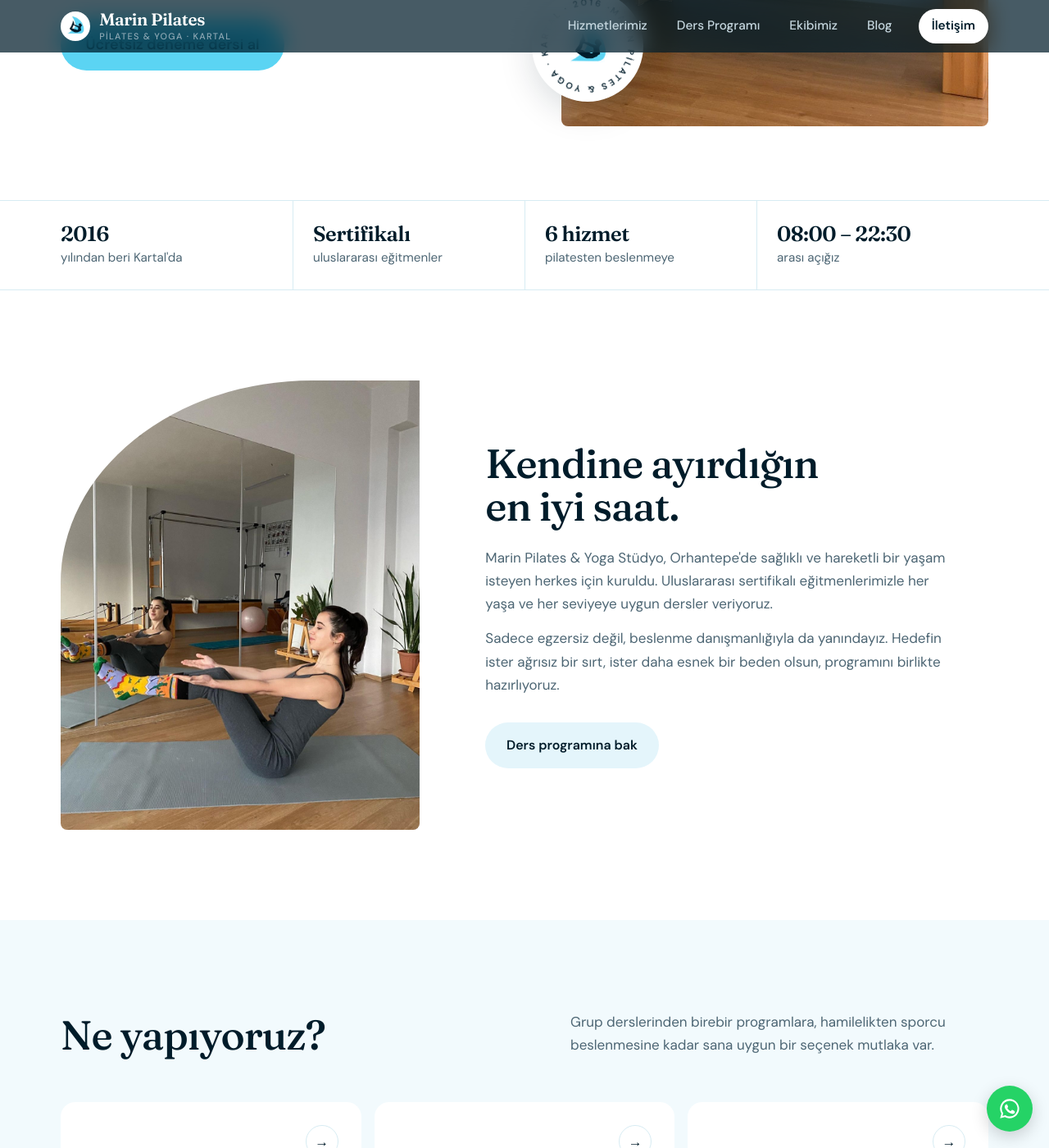
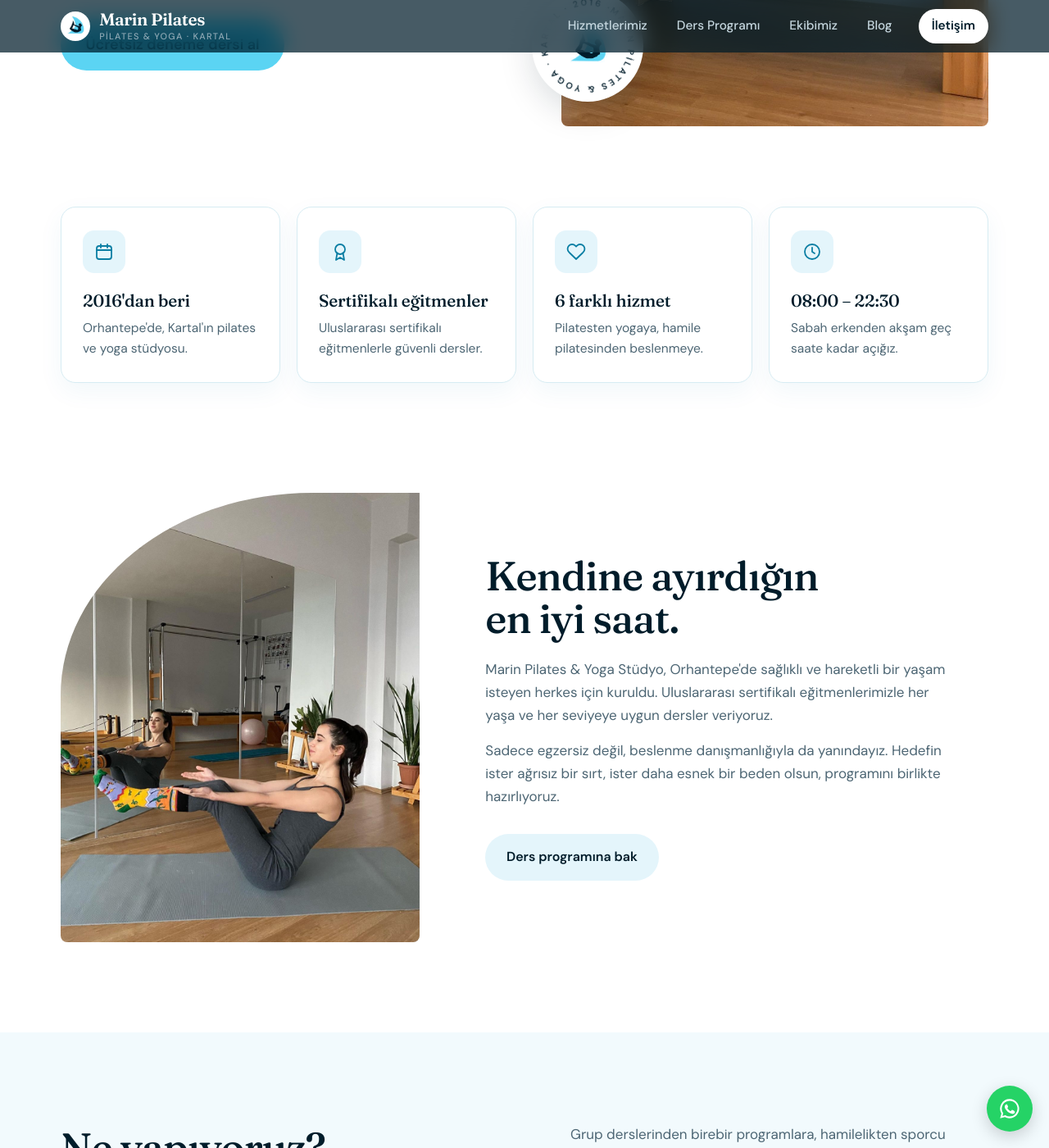
Before and after one commit to irembasoglu/pilates, a Jekyll site: the page built from index.html, in a window 1280 px wide and 1400 px high, scrolled down 597 px. Shown: the whole window at 82% size. Built offline with Jekyll 4.4.1, drawn with Linux system fonts in a browser that asks for light colours.

Commit message:
Girişin altındaki bilgi şeridi simgeli kartlara dönüştü
Co-Authored-By: Claude Opus 5.5 <noreply@anthropic.com>
Claude-Session: https://claude.ai/code/session_01V8pagf3RSBv4mF8qP7Bptg

```diff
--- a/index.html
+++ b/index.html
@@ -22,14 +22,30 @@ menu: anasayfa
   </div>
 </section>
 
-<div class="strip">
-  <div class="container strip-inner">
-    <div class="strip-item"><strong>2016</strong><span>yılından beri Kartal'da</span></div>
-    <div class="strip-item"><strong>Sertifikalı</strong><span>uluslararası eğitmenler</span></div>
-    <div class="strip-item"><strong>6 hizmet</strong><span>pilatesten beslenmeye</span></div>
-    <div class="strip-item"><strong>08:00 – 22:30</strong><span>arası açığız</span></div>
+<section class="features">
+  <div class="container features-grid">
+    <div class="feature">
+      <span class="feature-ic"><svg viewBox="0 0 24 24" aria-hidden="true" fill="none" stroke="currentColor" stroke-width="1.8" stroke-linecap="round" stroke-linejoin="round"><rect x="3" y="5" width="18" height="16" rx="3"/><path d="M3 10h18M8 3v4M16 3v4"/></svg></span>
+      <h3>2016'dan beri</h3>
+      <p>Orhantepe'de, Kartal'ın pilates ve yoga stüdyosu.</p>
+    </div>
+    <div class="feature">
+      <span class="feature-ic"><svg viewBox="0 0 24 24" aria-hidden="true" fill="none" stroke="currentColor" stroke-width="1.8" stroke-linecap="round" stroke-linejoin="round"><circle cx="12" cy="9" r="6"/><path d="M8.5 13.5 7 22l5-3 5 3-1.5-8.5"/></svg></span>
+      <h3>Sertifikalı eğitmenler</h3>
+      <p>Uluslararası sertifikalı eğitmenlerle güvenli dersler.</p>
+    </div>
+    <div class="feature">
+      <span class="feature-ic"><svg viewBox="0 0 24 24" aria-hidden="true" fill="none" stroke="currentColor" stroke-width="1.8" stroke-linecap="round" stroke-linejoin="round"><path d="M20.8 4.6a5.5 5.5 0 0 0-7.8 0L12 5.7l-1-1.1a5.5 5.5 0 0 0-7.8 7.8l1 1.1L12 21l7.8-7.5 1-1.1a5.5 5.5 0 0 0 0-7.8z"/></svg></span>
+      <h3>6 farklı hizmet</h3>
+      <p>Pilatesten yogaya, hamile pilatesinden beslenmeye.</p>
+    </div>
+    <div class="feature">
+      <span class="feature-ic"><svg viewBox="0 0 24 24" aria-hidden="true" fill="none" stroke="currentColor" stroke-width="1.8" stroke-linecap="round" stroke-linejoin="round"><circle cx="12" cy="12" r="9"/><path d="M12 7v5l3 2"/></svg></span>
+      <h3>08:00 – 22:30</h3>
+      <p>Sabah erkenden akşam geç saate kadar açığız.</p>
+    </div>
   </div>
-</div>
+</section>
 
 <section class="section">
   <div class="container intro">
--- a/style.css
+++ b/style.css
@@ -139,7 +139,24 @@ p + p { margin-top: .9rem; }
 .hero-media .seal img { position: absolute; left: 50%; top: 50%; width: 44%; height: auto; transform: translate(-50%, -50%); }
 @keyframes muhur { to { transform: rotate(360deg); } }
 
-/* Girişin altındaki bilgi şeridi */
+/* Girişin altındaki özellik kartları */
+.features { padding: 8px 0 24px; }
+.features-grid { display: grid; grid-template-columns: repeat(4, 1fr); gap: 20px; }
+.feature {
+  background: var(--white); border: 1px solid var(--line); border-radius: 18px; padding: 28px 26px;
+  box-shadow: 0 10px 30px rgba(10, 126, 163, .06);
+  transition: transform .25s, box-shadow .25s;
+}
+.feature:hover { transform: translateY(-3px); box-shadow: 0 16px 40px rgba(10, 126, 163, .12); }
+.feature-ic {
+  width: 52px; height: 52px; border-radius: 14px; background: #e4f5fb; color: var(--blue-text);
+  display: flex; align-items: center; justify-content: center; margin-bottom: 22px;
+}
+.feature-ic svg { width: 24px; height: 24px; }
+.feature h3 { font-size: 1.3rem; margin-bottom: .5rem; }
+.feature p { color: var(--muted); font-size: .97rem; line-height: 1.6; }
+
+/* Girişin altındaki bilgi şeridi (eski) */
 .strip { border-top: 1px solid var(--line); border-bottom: 1px solid var(--line); }
 .strip-inner { display: grid; grid-template-columns: repeat(4, 1fr); }
 .strip-item { padding: 26px 24px; border-left: 1px solid var(--line); }
@@ -529,6 +546,7 @@ a.info-row:hover .info-go i { transform: translateX(4px); }
   .menu-open .menu { display: flex; }
   .hero-inner, .intro, .about-page, .contact-layout { gap: 48px; }
   .strip-inner, .big-facts { grid-template-columns: repeat(2, 1fr); }
+  .features-grid { grid-template-columns: repeat(2, 1fr); gap: 14px; }
   .strip-item:nth-child(3) { border-left: 0; padding-left: 0; }
   .strip-item:nth-child(n+3) { border-top: 1px solid var(--line); }
   .team { gap: 16px; }
@@ -550,6 +568,11 @@ a.info-row:hover .info-go i { transform: translateX(4px); }
   .sec-head p, .sec-head .btn-soft { justify-self: start; }
   .intro-photo, .about-photo { aspect-ratio: 4 / 3; }
   .service-grid { grid-template-columns: 1fr 1fr; gap: 10px; }
+  .features-grid { gap: 10px; }
+  .feature { padding: 18px 16px; border-radius: 14px; }
+  .feature-ic { width: 42px; height: 42px; border-radius: 12px; margin-bottom: 14px; }
+  .feature h3 { font-size: 1.1rem; }
+  .feature p { font-size: .85rem; }
   .week { grid-template-columns: 1fr; }
   .day { padding: 0 0 8px; }
   .day + .day { border-left: 0; border-top: 1px solid var(--line); }
```
